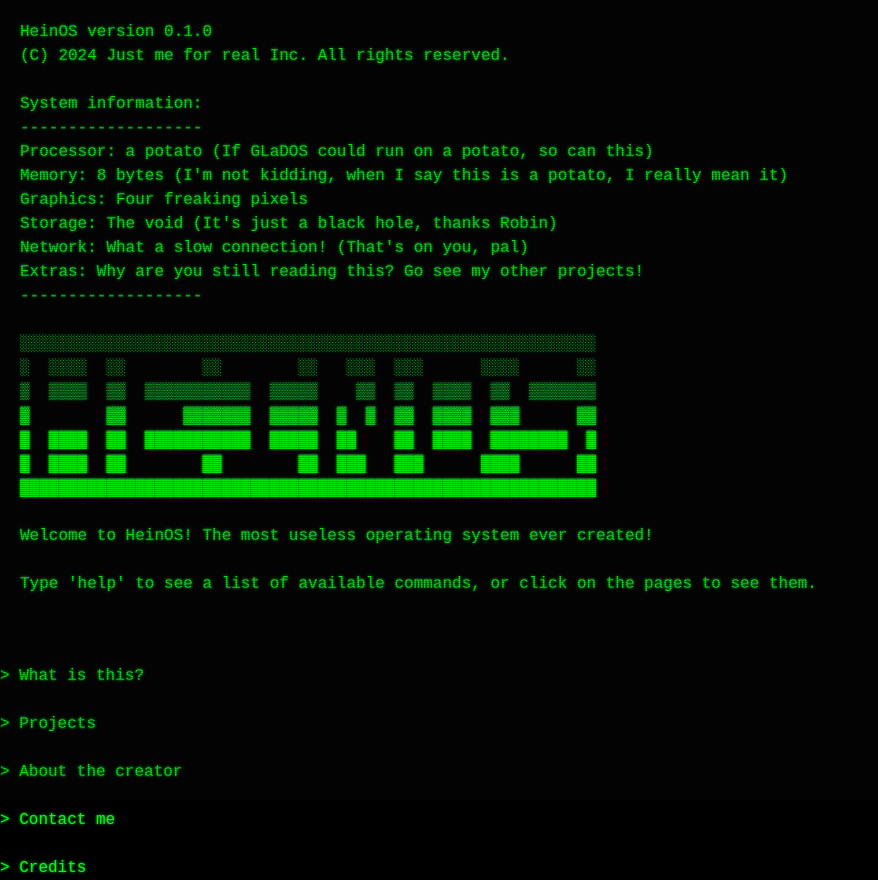
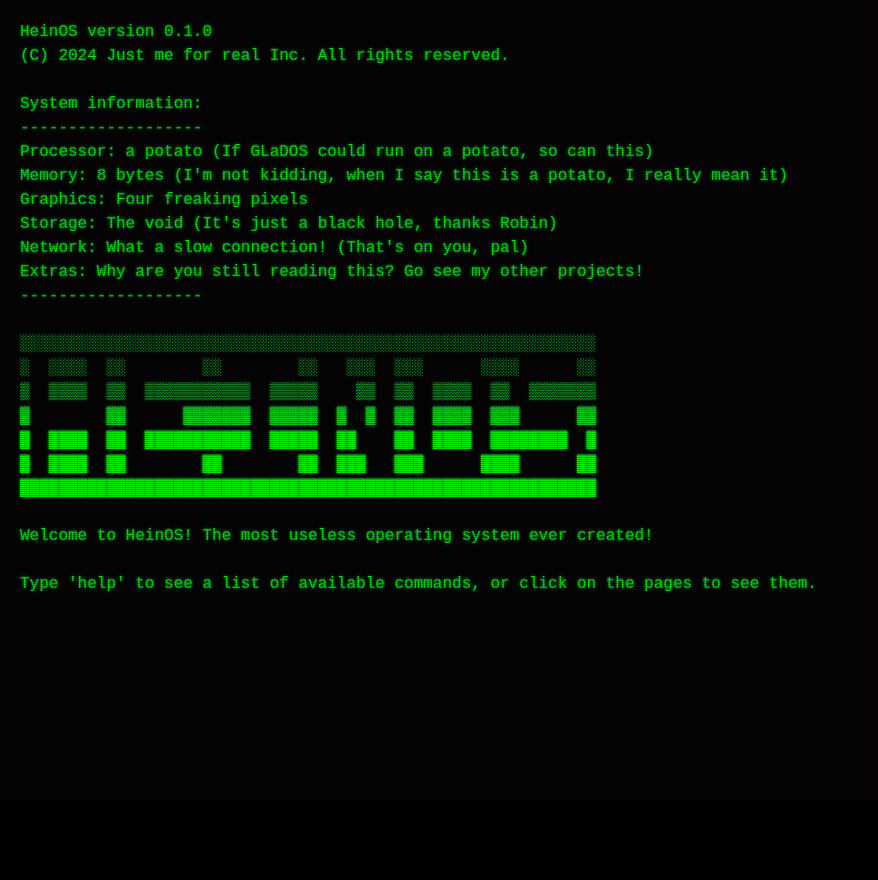
Before and after one commit to PedroHeinrichSP/HeinOS, a plain HTML site: page index.html in a window 1280 px wide. Shown: the whole page, without its empty margins (0-878 px from the left). After the commit the page ends 800 px from the top, so only its background shows below. Drawn offline with Linux system fonts and the light colour scheme.

Commit message:
updating

```diff
--- a/index.html
+++ b/index.html
@@ -9,7 +9,7 @@
 <body class="crt">
     <div class="terminal">
         <div style="display:inline-block" id="main"></div>
-        <div id="cursor" class="cursor"></div>
+        <div id="cursor" class="cursor" style="left: 20px;top: 20px"></div>
     </div>
     <script src="script.js"></script>
 </body>
--- a/script.js
+++ b/script.js
@@ -36,14 +36,17 @@
     if (index <= text.length) {
         document.getElementById(id).textContent = text.substring(0, index);
         const cursor = document.getElementById("cursor");
-        if (text[index] === '\n' || text[index] === '\r') {
-            cursor.style.top = (parseInt(cursor.style.top) + 20) + 'px'; // Move cursor down to the next line
+        if (text.charCodeAt(index) === 10 || text.charCodeAt(index) === 13 || text.charCodeAt(index) === 8232 || text.charCodeAt(index) === 8233) {
+            cursor.style.top = (parseInt(cursor.style.top) + 25) + 'px'; // Move cursor down to the next line
+            cursor.style.left = 20 + 'px';
         } else {
-            cursor.style.left = (index * 10) + 'px'; // Move cursor to the right
+            cursor.style.left = (parseInt(cursor.style.left) + 10) + 'px'; // Move cursor to the right
         }
         index++;
         window.scrollTo(0, document.body.scrollHeight); // Scroll to the bottom of the page
-        setTimeout(type(text, id, index), (Math.random() * 150) % 100); // Adjust typing speed here
+        setTimeout(function(){
+            type(text, id, index)
+        }, (Math.random() * 15) % 10); // Adjust typing speed here
     }
 }
 
@@ -59,9 +62,9 @@
 
 window.onload = function () {
     type(main, "main", 0);
-    createNewDiv("what");
-    createNewDiv("projects");
-    createNewDiv("about");
-    createNewDiv("contact");
-    createNewDiv("credits");
+    // createNewDiv("what");
+    // createNewDiv("projects");
+    // createNewDiv("about");
+    // createNewDiv("contact");
+    // createNewDiv("credits");
 };
```
Also changed, not shown: styles.css (line endings or trailing spaces), 1 other file.
